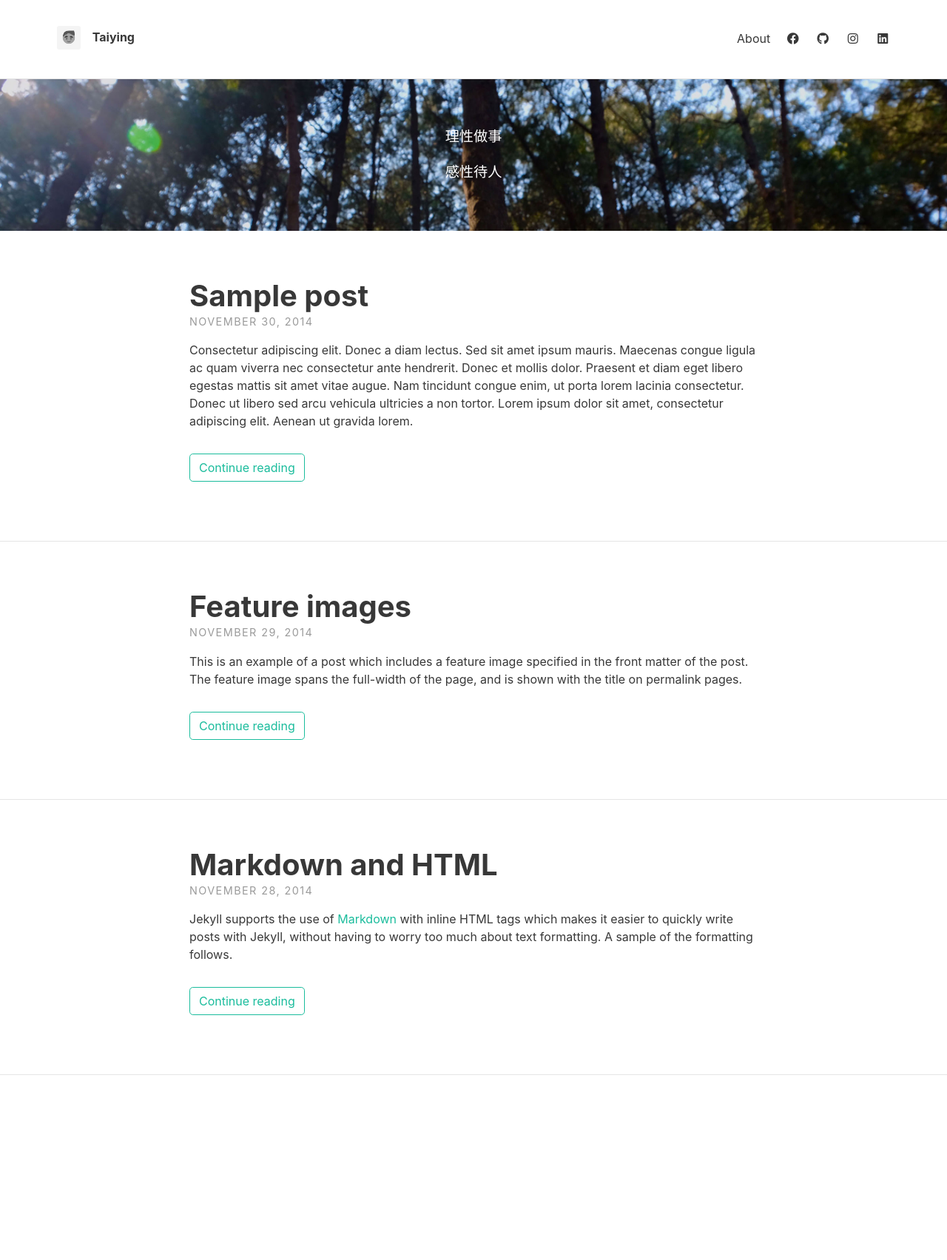
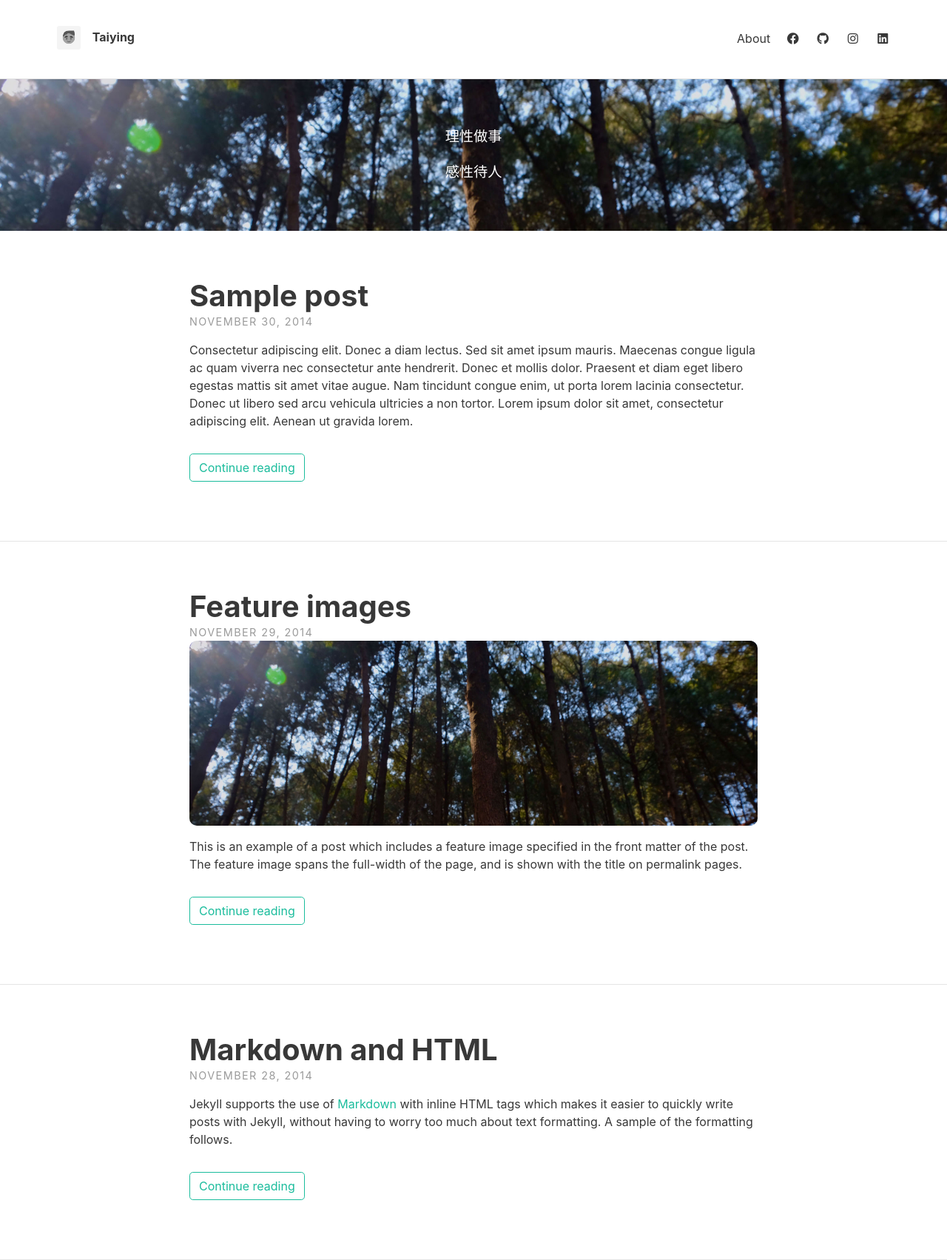
Before and after one commit to taiyingchen/taiyingchen.github.io, a Jekyll site: the page built from index.html, in a window 1280 px wide. Shown: the whole page at 74% size. Built offline with Jekyll 4.4.1, drawn with Linux system fonts in a browser that asks for light colours; nearby versions of some CDN libraries; the list of posts is cut into pages by our own code; before the commit the page ends 1453 px from its top, so only the background shows below that.

Commit message:
Add feature image to home page

```diff
--- a/_layouts/home.html
+++ b/_layouts/home.html
@@ -23,6 +23,13 @@ layout: default
           {{ post.date | date: "%B %-d, %Y" }}
         </p>
       </header>
+      {% if post.feature-img %}
+      <div class="post-img">
+          <a aria-label="{{ post.title }}" href="{{ post.url | relative_url }}">
+              <img alt="{{ post.title }}" src="{{ site.baseurl }}/{{ post.feature-img }}">
+          </a>
+      </div>
+      {% endif %}
       <div class="excerpt">
         {{ post.excerpt }}
         <a class="button" href="{{ post.url | relative_url }}">
--- a/_sass/layouts/_index.scss
+++ b/_sass/layouts/_index.scss
@@ -27,6 +27,36 @@
     p a {
       @extend .body-link;
     }
+    .post-img {
+      vertical-align: middle;
+      border-radius: 10px;
+      overflow: hidden;
+      @media (min-width: $break) {
+          height: 250px;
+      }
+      //Smaller screen
+      @media screen and (max-width: $break) {
+          height: 150px;
+      }
+      img {
+        width: 100%;
+        padding: 0;
+        vertical-align: middle;
+      }
+    }
+    .post-img img {
+      -moz-transition-timing-function: ease-out;
+      -webkit-transition-timing-function: ease-out;
+      transition-timing-function: ease-out;
+      -moz-transition: all 2s;
+      -webkit-transition: all 2s;
+      transition: all 2s;
+      &:hover {
+          -moz-transform: scale(1.1);
+          -webkit-transform: scale(1.1);
+          transform: scale(1.1);
+      }
+    }
   }
   .excerpt {
     margin-top: 1em;
```
